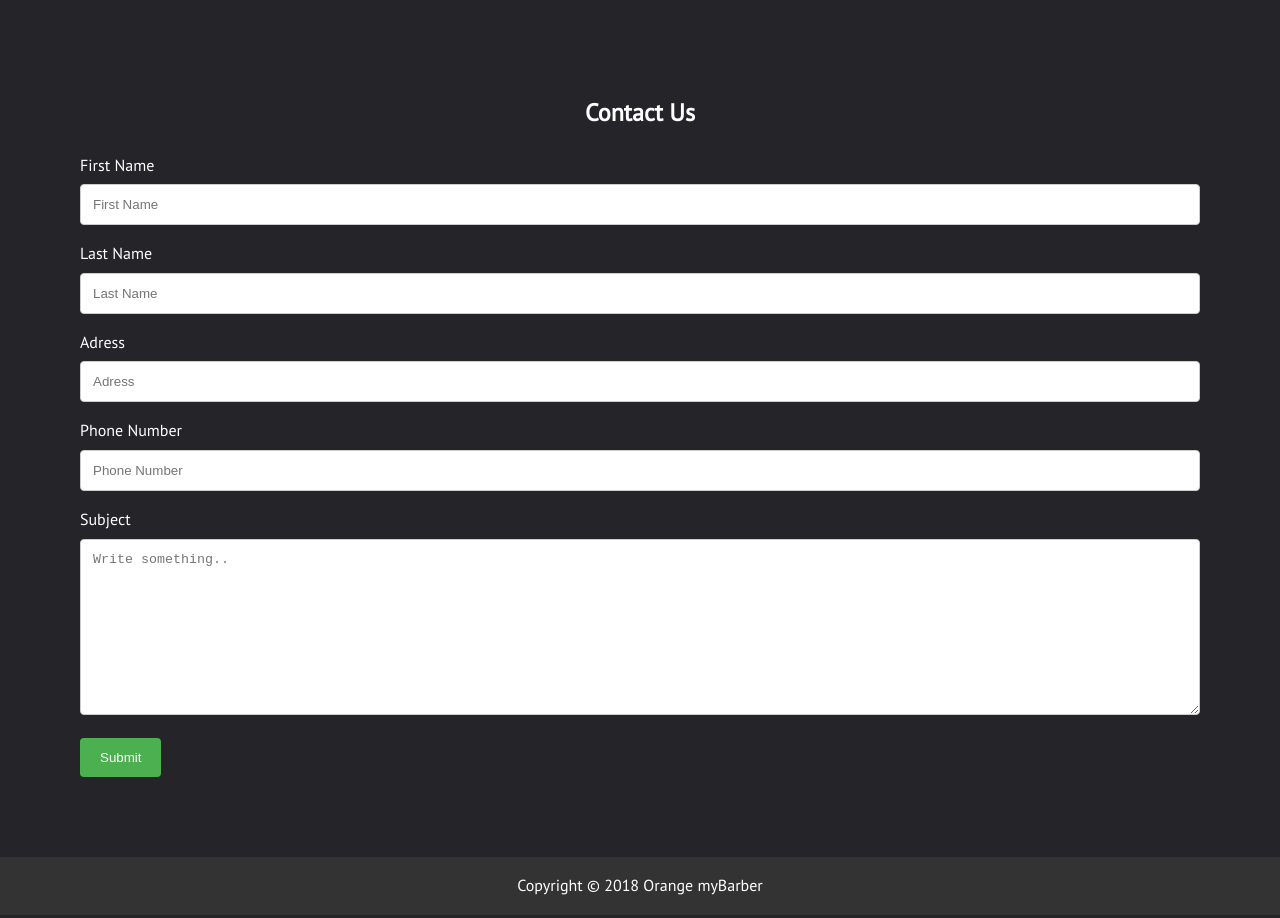
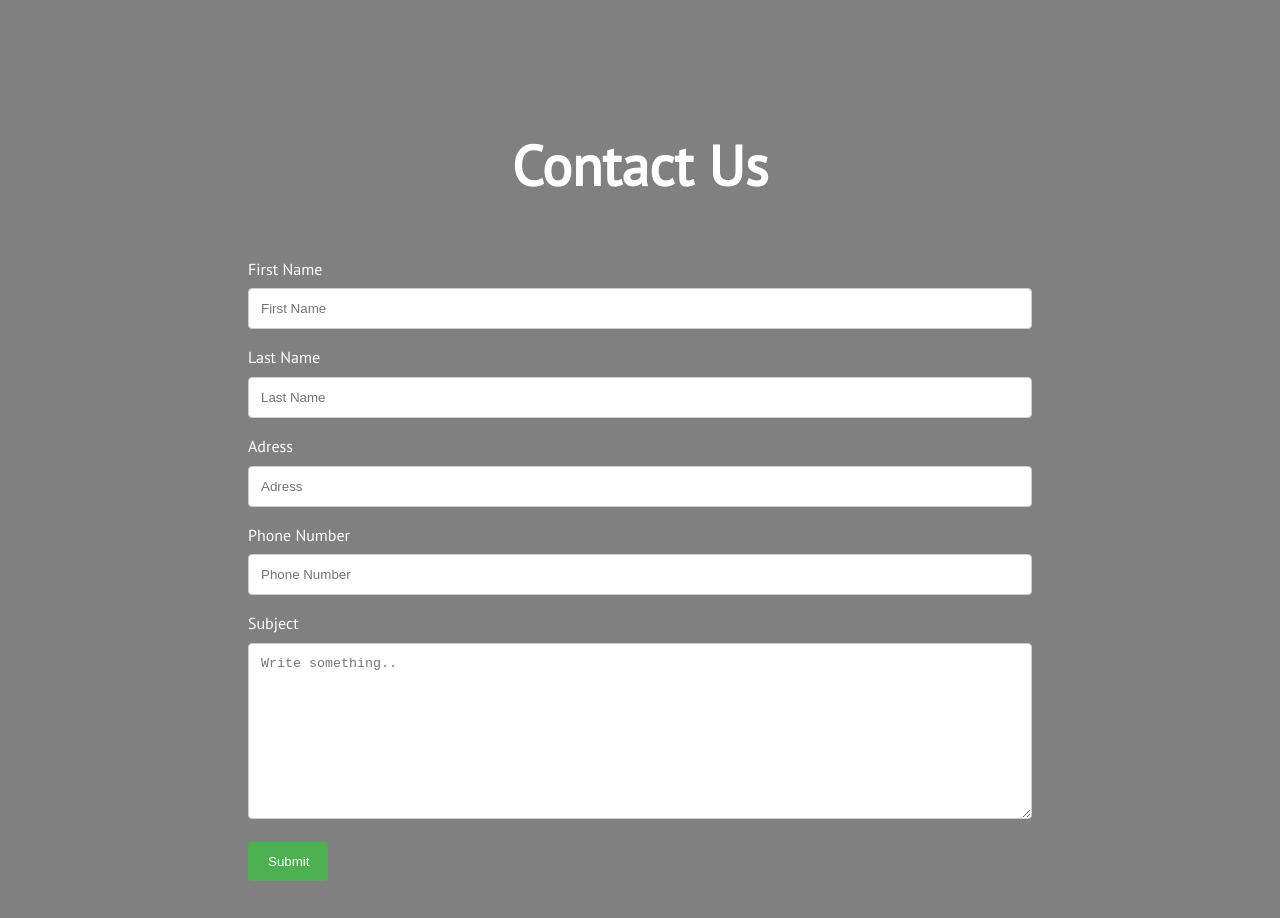
Before and after one commit to andikajayaw/project-html, a plain HTML site: page index.html in a window 1280 px wide. Shown: the part 3143-4061 px from the top of the page. Drawn offline with Linux system fonts and the light colour scheme.

Commit message:
update contact form

```diff
--- a/index.html
+++ b/index.html
@@ -104,8 +104,9 @@
         </div>
     </section>
 
-    <div class="container-contact">
-        <h2 style="text-align: center">Contact Us</h2>
+    <div class="container-contact" style="background-color:grey;">
+        <h2 style="text-align: center; font-size: 3.5rem;">Contact Us</h2>
+        <div class="row-contact">
             <label for="firstName">First Name</label>
             <input type="text" name="firstName" id="name" placeholder="First Name">
             <label for="lastName">Last Name</label>
@@ -117,6 +118,7 @@
             <label for="subject">Subject</label>
             <textarea name="subject" id="subject" cols="30" rows="10" placeholder="Write something.."></textarea>
             <input type="submit" name="submit" id="submit" value="Submit">
+        </div>
     </div>
 
     <!-- Footer -->
--- a/style.css
+++ b/style.css
@@ -43,6 +43,7 @@ textarea {
     margin-top: 6px;
     margin-bottom: 16px;
     resize: vertical;
+    text-align: left;
 }
 
 input[type=submit] {
@@ -52,6 +53,8 @@ input[type=submit] {
     border: none;
     border-radius: 4px;
     cursor: pointer;
+    text-align: center;
+    width: 5rem;
 }
 
 input[type=submit]:hover {
@@ -61,6 +64,13 @@ input[type=submit]:hover {
 .container-contact {
     border-radius: 5px;
     padding: 5rem;
+    width: 100%;
+    margin: 0 auto;
+}
+
+.row-contact {
+    width: 70%;
+    margin: 0 auto;
 }
 
 
```
Lines whose indentation alone changed are shown as unchanged.
